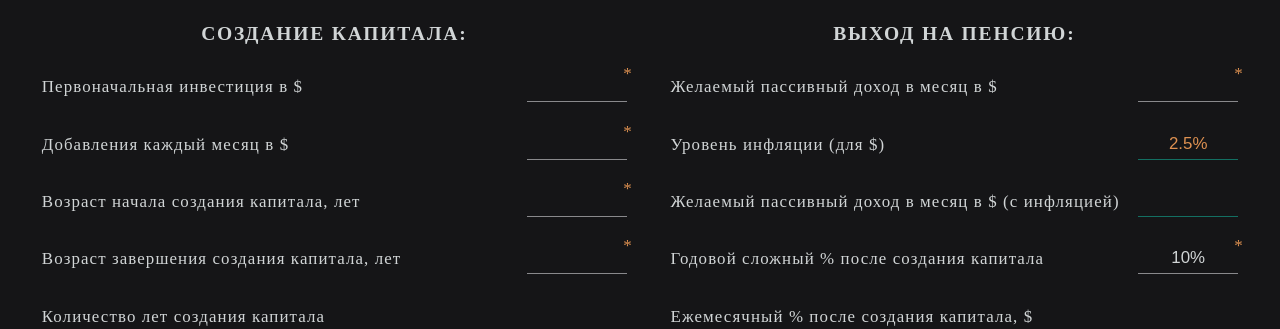
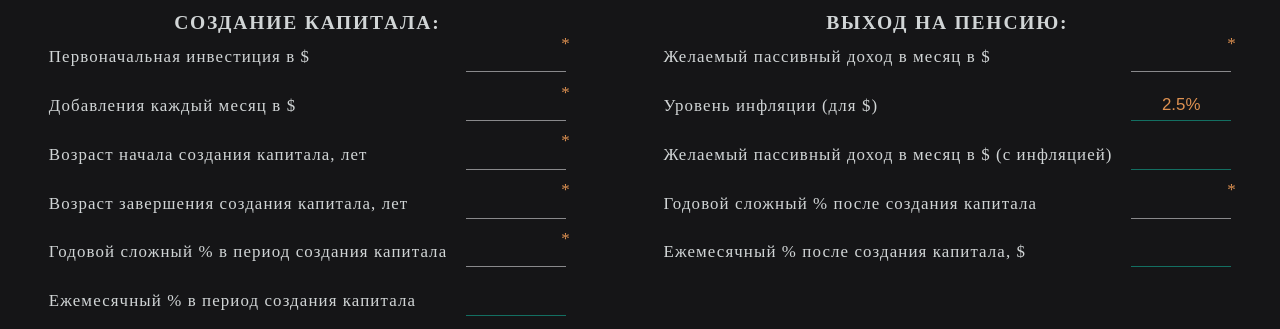
Before and after one commit to yakovenkoandyUA/FinanceFreedom, a website built with webpack: page src/index.html in a window 1280 px wide. Shown: the top 329 px of the page. Built offline with nearby package versions, Linux system fonts and the light colour scheme.

Commit message:
delete margins

```diff
--- a/src/assets/scss/_content.scss
+++ b/src/assets/scss/_content.scss
@@ -8,11 +8,15 @@ body {
 main {
 	& section {
 		& #root {
+			// overflow: hidden;
+			// background-image: url(../img/logotype.jpg);
+			// background-repeat: no-repeat;
+			// background-size: contain;
 			background-color: #151517;
 			color: rgb(253, 249, 240);
 			box-shadow: 0px 5px 5px #00000040;
 
-			padding: 20px;
+			padding: rem(10) 0 0;
 			display: flex;
 			justify-content: space-around;
 			text-align: center;
@@ -21,23 +25,17 @@ main {
 }
 
 .logo {
-	position: absolute;
-	width: 50%;
-	right: 0;
-	bottom: 23%;
+	width: 40%;
 }
 .title-s,
 .title-p {
 	color: #d1d5d6;
 	letter-spacing: 1.8px;
 	text-transform: uppercase;
-	margin-bottom: 1em;
 	font-weight: 600;
 	font-size: rem(22);
 }
-.storage {
-	margin-bottom: 0.8em;
-}
+.storage,
 .pension {
 	margin-bottom: 0.8em;
 }
@@ -58,12 +56,12 @@ main {
 	justify-content: center;
 	align-items: center;
 	width: 90%;
-	margin: 50px auto;
+	margin: 0 auto 50px;
 	border-radius: 10px;
 }
 
 .form-calc label {
-	margin: 0.5em;
+	margin-top: 0.5em;
 	display: flex;
 	justify-content: space-between;
 	position: relative;
--- a/src/assets/scss/utils/fonts.scss
+++ b/src/assets/scss/utils/fonts.scss
@@ -1,52 +1,59 @@
-// @font-face {
-// 	font-family: 'Montserrat';
-// 	font-style: normal;
-// 	font-weight: 400;
-// 	font-display: swap;
-// 	src: local('Montserrat Regular'), local('Montserrat-Regular'),
-// 		url('../fonts/Montserrat-400.woff2') format('woff2');
-// 	unicode-range: U+0000-00FF, U+0131, U+0152-0153, U+02BB-02BC, U+02C6, U+02DA, U+02DC, U+2000-206F,
-// 		U+2074, U+20AC, U+2122, U+2191, U+2193, U+2212, U+2215, U+FEFF, U+FFFD;
-// }
+@font-face {
+	font-family: 'Montserrat';
+	font-style: normal;
+	font-weight: 400;
+	font-display: swap;
+	src: local('Montserrat Regular'), local('Montserrat-Regular'),
+		url('../fonts/Montserrat-400.woff2') format('woff2');
+	unicode-range: U+0000-00FF, U+0131, U+0152-0153, U+02BB-02BC, U+02C6, U+02DA, U+02DC, U+2000-206F,
+		U+2074, U+20AC, U+2122, U+2191, U+2193, U+2212, U+2215, U+FEFF, U+FFFD;
+}
 
-// @font-face {
-// 	font-family: 'Montserrat';
-// 	font-style: normal;
-// 	font-weight: 600;
-// 	font-display: swap;
-// 	src: local('Montserrat SemiBold'), local('Montserrat-SemiBold'),
-// 		url('../fonts/Montserrat-600.woff2') format('woff2');
-// 	unicode-range: U+0000-00FF, U+0131, U+0152-0153, U+02BB-02BC, U+02C6, U+02DA, U+02DC, U+2000-206F,
-// 		U+2074, U+20AC, U+2122, U+2191, U+2193, U+2212, U+2215, U+FEFF, U+FFFD;
-// }
+@font-face {
+	font-family: 'Montserrat';
+	font-style: normal;
+	font-weight: 600;
+	font-display: swap;
+	src: local('Montserrat SemiBold'), local('Montserrat-SemiBold'),
+		url('../fonts/Montserrat-600.woff2') format('woff2');
+	unicode-range: U+0000-00FF, U+0131, U+0152-0153, U+02BB-02BC, U+02C6, U+02DA, U+02DC, U+2000-206F,
+		U+2074, U+20AC, U+2122, U+2191, U+2193, U+2212, U+2215, U+FEFF, U+FFFD;
+}
 
-// /* latin */
-// @font-face {
-// 	font-family: 'Montserrat';
-// 	font-style: normal;
-// 	font-weight: 700;
-// 	font-display: swap;
-// 	src: local('Montserrat Bold'), local('Montserrat-Bold'),
-// 		url('../fonts/Montserrat-700.woff2') format('woff2');
-// 	unicode-range: U+0000-00FF, U+0131, U+0152-0153, U+02BB-02BC, U+02C6, U+02DA, U+02DC, U+2000-206F,
-// 		U+2074, U+20AC, U+2122, U+2191, U+2193, U+2212, U+2215, U+FEFF, U+FFFD;
-// }
+/* latin */
+@font-face {
+	font-family: 'Montserrat';
+	font-style: normal;
+	font-weight: 700;
+	font-display: swap;
+	src: local('Montserrat Bold'), local('Montserrat-Bold'),
+		url('../fonts/Montserrat-700.woff2') format('woff2');
+	unicode-range: U+0000-00FF, U+0131, U+0152-0153, U+02BB-02BC, U+02C6, U+02DA, U+02DC, U+2000-206F,
+		U+2074, U+20AC, U+2122, U+2191, U+2193, U+2212, U+2215, U+FEFF, U+FFFD;
+}
 
-// @font-face {
-// 	font-family: 'Montserrat';
-// 	font-style: normal;
-// 	font-weight: 900;
-// 	font-display: swap;
-// 	src: local('Montserrat Black'), local('Montserrat-Black'),
-// 		url('../fonts/Montserrat-900.woff2') format('woff2');
-// 	unicode-range: U+0000-00FF, U+0131, U+0152-0153, U+02BB-02BC, U+02C6, U+02DA, U+02DC, U+2000-206F,
-// 		U+2074, U+20AC, U+2122, U+2191, U+2193, U+2212, U+2215, U+FEFF, U+FFFD;
-// }
+@font-face {
+	font-family: 'Montserrat';
+	font-style: normal;
+	font-weight: 900;
+	font-display: swap;
+	src: local('Montserrat Black'), local('Montserrat-Black'),
+		url('../fonts/Montserrat-900.woff2') format('woff2');
+	unicode-range: U+0000-00FF, U+0131, U+0152-0153, U+02BB-02BC, U+02C6, U+02DA, U+02DC, U+2000-206F,
+		U+2074, U+20AC, U+2122, U+2191, U+2193, U+2212, U+2215, U+FEFF, U+FFFD;
+}
+@font-face {
+	font-family: 'HelveticaNeueLight';
+	font-style: normal;
+	font-weight: 900;
+	font-display: swap;
+	src: url('../fonts/HelveticaLight.woff2') format('woff2');
+}
 
-@include font-face('Montserrat', '../fonts/Montserrat-400', 400);
-@include font-face('Montserrat', '../fonts/Montserrat-600', 600);
-@include font-face('Montserrat', '../fonts/Montserrat-700', 700);
-@include font-face('Montserrat', '../fonts/Montserrat-900', 900);
-@include font-face('Montserrat', '../fonts/Montserrat-900', 900);
-@include font-face('HelveticaNeueLight', '../fonts/HelveticaLight', 300);
+// @include font-face('Montserrat', '../fonts/Montserrat-400', 400);
+// @include font-face('Montserrat', '../fonts/Montserrat-600', 600);
+// @include font-face('Montserrat', '../fonts/Montserrat-700', 700);
+// @include font-face('Montserrat', '../fonts/Montserrat-900', 900);
+// @include font-face('Montserrat', '../fonts/Montserrat-900', 900);
+// @include font-face('HelveticaNeueLight', '../fonts/HelveticaLight', 300);
 // @include font-face('HelveticaNeueThin', '../fonts/HevleticaThin', 300);
--- a/src/index.html
+++ b/src/index.html
@@ -8,7 +8,6 @@
 		<link rel="apple-touch-icon" sizes="180x180" href="./static/apple-touch-icon.png" />
 		<link rel="icon" type="image/png" sizes="32x32" href="./static/favicon-32x32.png" />
 		<link rel="icon" type="image/png" sizes="16x16" href="./static/favicon-16x16.png" />
-		<link rel="manifest" href="./static/site.webmanifest" />
 		<link rel="mask-icon" href="./static/safari-pinned-tab.svg" color="#000000" />
 		<meta name="apple-mobile-web-app-title" content="Namaste" />
 		<meta name="application-name" content="Namaste" />
@@ -19,17 +18,17 @@
 		<main>
 			<section>
 				<div id="root">
-					<img src="./assets/img/logotype.jpg" alt="logo" class="logo" />
 					<div class="storage">
 						<h2 class="title-s">Создание капитала:</h2>
 					</div>
 					<div class="pension">
 						<h2 class="title-p">Выход на пенсию:</h2>
+						<!-- <img src="./assets/img/logotype.jpg" alt="logo" class="logo" /> -->
 					</div>
 				</div>
 
 				<div class="chart-container">
-					<canvas id="myChart" aria-label="Hello ARIA World"></canvas>
+					<canvas id="myChart" height="120"></canvas>
 				</div>
 			</section>
 		</main>
--- a/src/js/client/components/calcFields/calcFields.js
+++ b/src/js/client/calcFields/calcFields.js
@@ -21,7 +21,6 @@ export default class calcFields extends Graphic {
 		const { startCreateCapital, pension } = this.props;
 		if (!(startCreateCapital !== '' && pension !== '')) return;
 		this.quantityYear = pension - startCreateCapital;
-		this.assignValues('quantityAccum', this.quantityYear);
 	}
 
 	setPercentMonth() {
@@ -57,7 +56,7 @@ export default class calcFields extends Graphic {
 		if (!(contribution !== '' && addMonth !== '' && pension !== '' && hardPercentInYear !== ''))
 			return;
 		let start = +contribution + +addMonth;
-		let qtyMonth = this.quantityYear * 12 - 2;
+		let qtyMonth = this.quantityYear * 12;
 		let result = start;
 		const percent = this.splitPercent(this.fixValue);
 		this.summInYear = [];
@@ -68,7 +67,6 @@ export default class calcFields extends Graphic {
 				this.summInYear.push(result);
 			}
 		}
-		this.assignValues('summ', result);
 		this.sum = result;
 	}
 
@@ -83,7 +81,6 @@ export default class calcFields extends Graphic {
 			)
 		)
 			return;
-
 		let percent = this.splitPercent(hardPercentInPension);
 		let pensionMoney = [this.sum];
 		const emptyArr = new Array(this.quantityYear);
@@ -96,7 +93,8 @@ export default class calcFields extends Graphic {
 				return;
 			} else {
 				if (balanceIncome > pensionInYear) {
-					for (let i = 0; i <= 13; i++) {
+					// debugger;
+					for (let i = 0; i <= 10; i++) {
 						balanceIncome = Math.floor(+balance * percent);
 						pensionInYear = +this.desiredIncomeInflation * 12;
 						balance = +balance + balanceIncome - pensionInYear;
--- a/src/js/client/components/input.js
+++ b/src/js/client/components/input.js
@@ -1,5 +1,5 @@
 import { Component } from './component.js';
-import calcFilds from './calcFields/calcFields.js';
+import calcFilds from '../calcFields/calcFields.js';
 export default class Input extends Component {
 	handleFocus = ({ target }) => target.parentElement.classList.toggle('active');
 	handleBlur = ({ target }) => {
--- a/src/js/client/components/form/calculateForm.js
+++ b/src/js/client/form/calculateForm.js
@@ -1,5 +1,5 @@
-import Input from '../input.js';
-import Form from './form';
+import Input from '../components/input.js';
+import Form from './form.js';
 import { inputForms } from './fields';
 
 export class CalculateForm extends Form {
--- a/src/js/client/components/form/fields.js
+++ b/src/js/client/form/fields.js
@@ -33,7 +33,6 @@ export const inputForms = [
 		className: 'pension',
 		errorText: 'Enter login!',
 		labelText: 'Годовой сложный % после создания капитала <span class="star">*</span>',
-		value: '10%',
 	},
 	{
 		type: 'text',
@@ -80,14 +79,14 @@ export const inputForms = [
 		labelText: 'Возраст завершения создания капитала, лет <span class="star">*</span>',
 		// value: 50,
 	},
-	{
-		type: 'text',
-		name: 'quantityAccum',
-		className: 'storage',
-		errorText: 'Enter login!',
-		labelText: 'Количество лет создания капитала',
-		disabled: true,
-	},
+	// {
+	// 	type: 'text',
+	// 	name: 'quantityAccum',
+	// 	className: 'storage',
+	// 	errorText: 'Enter login!',
+	// 	labelText: 'Количество лет создания капитала',
+	// 	disabled: true,
+	// },
 	{
 		type: 'text',
 		name: 'hardPercentInYear',
@@ -95,25 +94,24 @@ export const inputForms = [
 		className: 'storage',
 		errorText: 'Enter login!',
 		labelText: 'Годовой сложный % в период создания капитала <span class="star">*</span>',
-		value: '10%',
 	},
 	{
 		type: 'text',
 		name: 'percentMonth',
 		className: 'storage',
 		errorText: 'Enter login!',
-		labelText: 'Ежемесячный % в период накопления создания капитала',
+		labelText: 'Ежемесячный % в период создания капитала',
 		disabled: true,
 		value: 0,
 	},
 
-	{
-		type: 'text',
-		name: 'summ',
-		className: 'storage',
-		errorText: 'Enter login!',
-		labelText: 'Сумма к моменту выхода на пенсию,$',
-		disabled: true,
-		value: 0,
-	},
+	// {
+	// 	type: 'text',
+	// 	name: 'summ',
+	// 	className: 'storage',
+	// 	errorText: 'Enter login!',
+	// 	labelText: 'Сумма к моменту выхода на пенсию,$',
+	// 	disabled: true,
+	// 	value: 0,
+	// },
 ];
--- a/src/js/client/components/form/form.js
+++ b/src/js/client/form/form.js
@@ -1,4 +1,4 @@
-import { Component } from '../component.js';
+import { Component } from '../components/component.js';
 
 export default class Form extends Component {
 	render() {
--- a/src/js/index.js
+++ b/src/js/index.js
@@ -1,5 +1,5 @@
-import { CalculateForm } from './client/components/form/calculateForm.js';
-import Graphic from './client/components/graphic/createGraphic.js';
+import { CalculateForm } from './client/form/calculateForm.js';
+import Graphic from './client/graphic/createGraphic.js';
 
 const formStorage = new CalculateForm({
 	className: 'form-calc',
```
Also changed, not shown: src/js/client/graphic/createGraphic.js (renamed from src/js/client/components/graphic/createGraphic.js, +23 -15 lines), build/webpack.base.conf.js, build/webpack.build.conf.js, src/assets/fonts/HelveticaThin.woff2 (deleted), src/assets/img/logotype.jpg, src/js/client/graphic/myChart.js (renamed from src/js/client/components/graphic/myChart.js), src/static/site.webmanifest (deleted), 2 other files.
